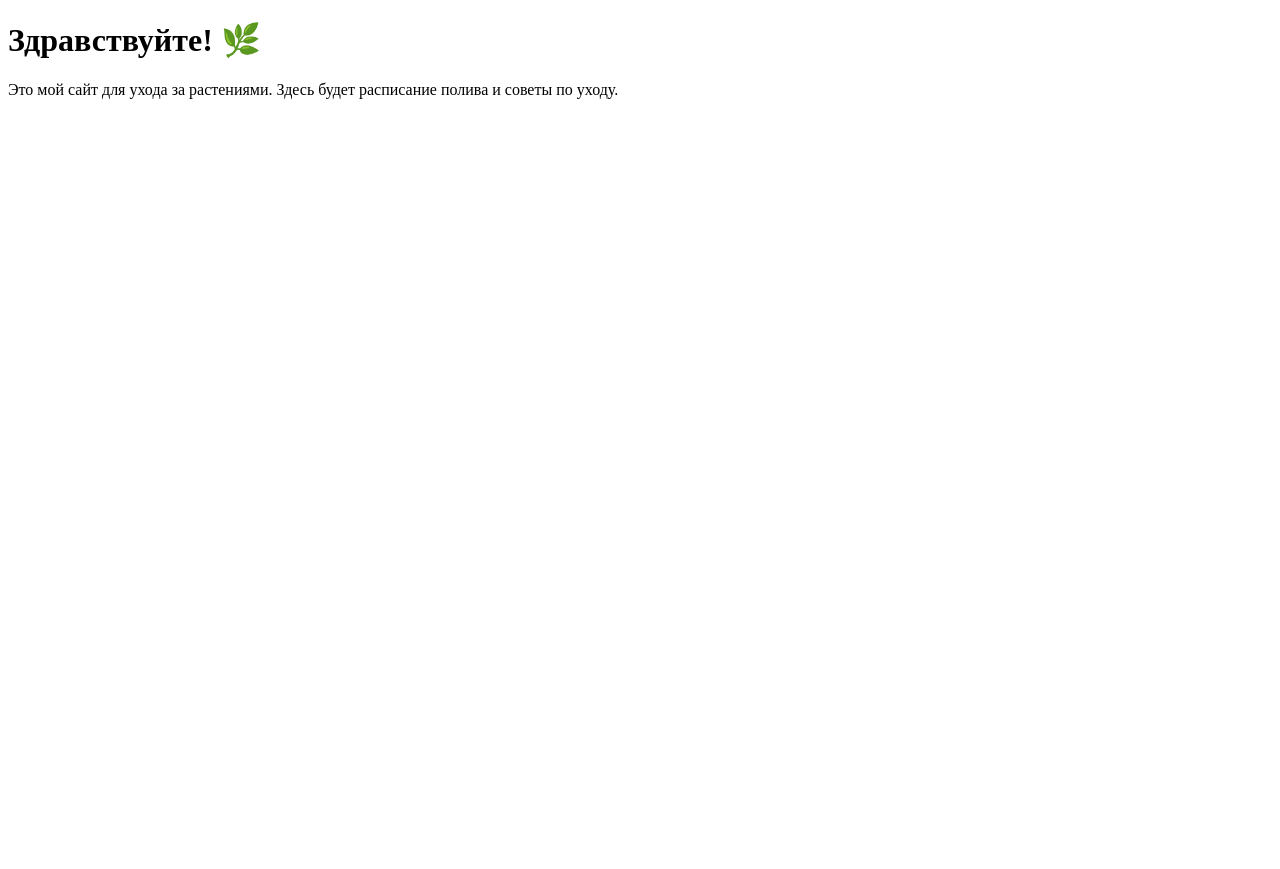
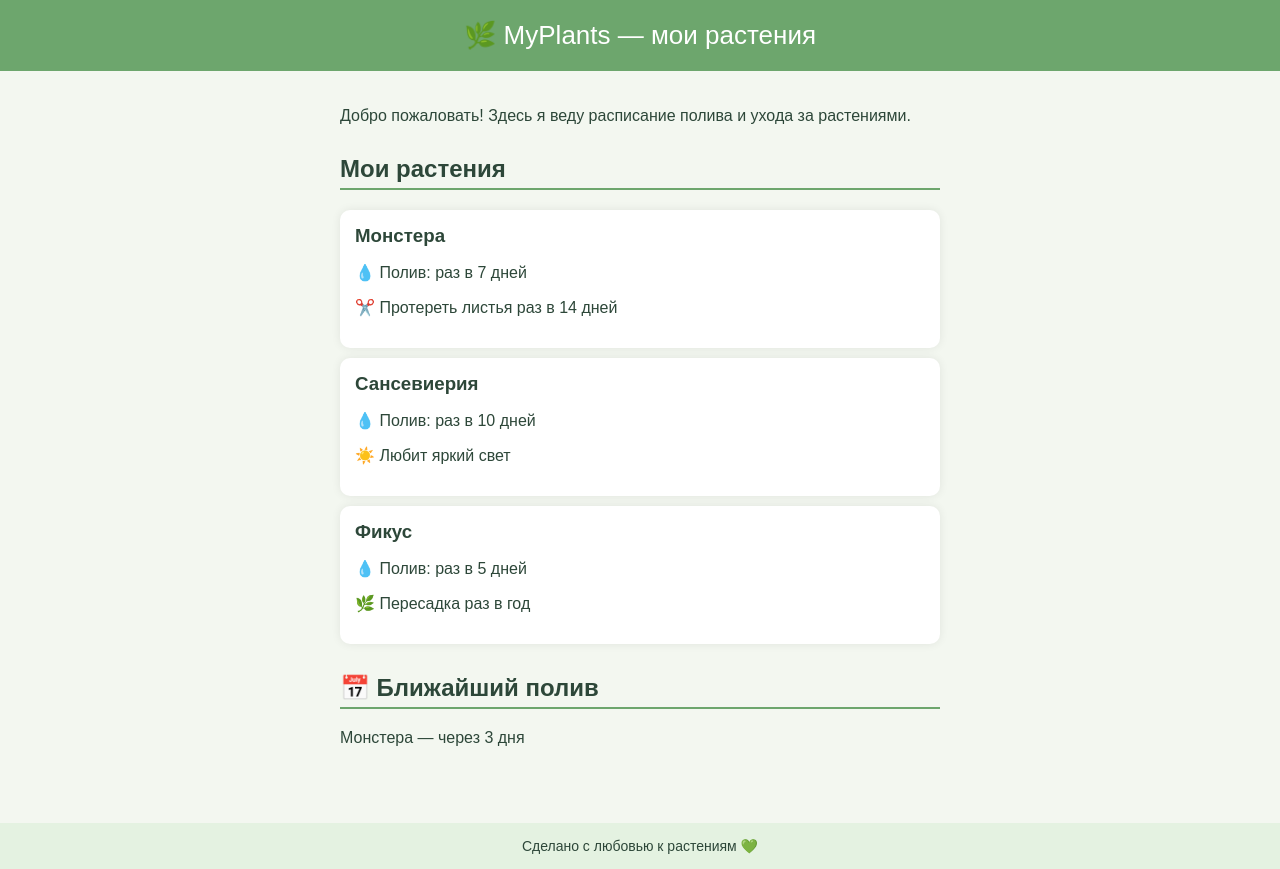
Before and after one commit to olgailyashenko90-star/Myplants, a plain HTML site: page index.html in a window 1280 px wide. Before the commit the page ends 800 px from the top, so only its background shows below. Drawn offline with Linux system fonts and the light colour scheme.

Commit message:
Update index.html

```diff
--- a/index.html
+++ b/index.html
@@ -1,11 +1,85 @@
 <!DOCTYPE html>
 <html lang="ru">
 <head>
-  <meta charset="UTF-8">
+  <meta charset="UTF-8" />
   <title>MyPlants — мои растения</title>
+  <meta name="viewport" content="width=device-width, initial-scale=1.0" />
+  <style>
+    body {
+      font-family: Arial, sans-serif;
+      background: #f3f7f0;
+      margin: 0;
+      padding: 0;
+      color: #2d4739;
+    }
+    header {
+      background: #6da66d;
+      color: white;
+      padding: 20px;
+      text-align: center;
+      font-size: 26px;
+    }
+    main {
+      padding: 20px;
+      max-width: 600px;
+      margin: auto;
+    }
+    h2 {
+      margin-top: 30px;
+      border-bottom: 2px solid #6da66d;
+      padding-bottom: 5px;
+    }
+    .plant {
+      background: white;
+      padding: 15px;
+      margin-top: 10px;
+      border-radius: 10px;
+      box-shadow: 0 0 10px rgba(0,0,0,0.08);
+    }
+    .plant h3 {
+      margin: 0;
+    }
+    footer {
+      text-align: center;
+      margin-top: 40px;
+      padding: 15px;
+      background: #e4f2e1;
+      font-size: 14px;
+    }
+  </style>
 </head>
 <body>
-  <h1>Здравствуйте! 🌿</h1>
-  <p>Это мой сайт для ухода за растениями. Здесь будет расписание полива и советы по уходу.</p>
+
+<header>🌿 MyPlants — мои растения</header>
+
+<main>
+  <p>Добро пожаловать! Здесь я веду расписание полива и ухода за растениями.</p>
+
+  <h2>Мои растения</h2>
+
+  <div class="plant">
+    <h3>Монстера</h3>
+    <p>💧 Полив: раз в 7 дней</p>
+    <p>✂️ Протереть листья раз в 14 дней</p>
+  </div>
+
+  <div class="plant">
+    <h3>Сансевиерия</h3>
+    <p>💧 Полив: раз в 10 дней</p>
+    <p>☀️ Любит яркий свет</p>
+  </div>
+
+  <div class="plant">
+    <h3>Фикус</h3>
+    <p>💧 Полив: раз в 5 дней</p>
+    <p>🌿 Пересадка раз в год</p>
+  </div>
+
+  <h2>📅 Ближайший полив</h2>
+  <p>Монстера — через 3 дня</p>
+</main>
+
+<footer>Сделано с любовью к растениям 💚</footer>
+
 </body>
 </html>
```
